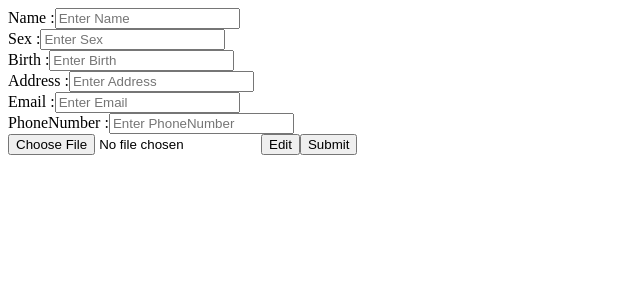
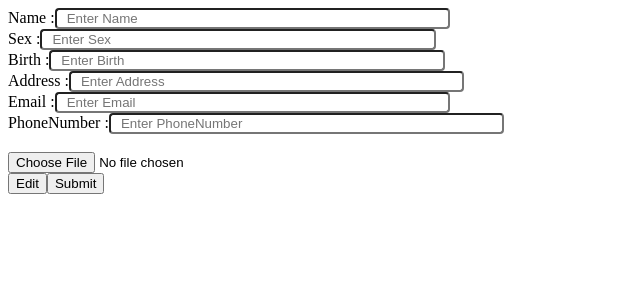
Before and after one commit to nthGH1030/CV-generator, a React (Create React App) app: page / in a window 1280 px wide. Shown: the top 300 px of the page, without its empty margins (0-640 px from the left). Built offline with nearby package versions, Linux system fonts and the light colour scheme.

Commit message:
styling input field

```diff
--- a/src/components/Background.js
+++ b/src/components/Background.js
@@ -33,13 +33,15 @@ export default function Background() {
             />
         ))}
 
-
+        <br />
         <ProfilePic
             onChange = {(e) => setProfilePic(e.target.files[0])
             }
             isEditing = {isEditing}
+        />
+        <br />
 
-        />
+
 
         <EditBtn
             handleEdit = {() => setEditing(true)}
@@ -113,7 +115,7 @@ function ProfileInfo({label, value, onChange, isEditing}) {
             value = {value}
             onChange = {onChange}
             placeholder = {`Enter ${label}`}
-            className = {classDisable}
+            className = {`${classDisable} inputField`}
             disabled = {!isEditing}
 
         />
@@ -132,7 +134,7 @@ function ProfilePic({onChange, isEditing}){
             type = "file"
             accept = "image/png, image/jpeg, image/gif"
             onChange = {onChange}
-            className = {classDisable}
+            className = {`${classDisable} profilePic`}
             disabled = {!isEditing}
         />
         </>
--- a/src/styles.css
+++ b/src/styles.css
@@ -2,3 +2,15 @@
   background-color: lightgray
 
 }
+
+.inputField {
+  width: 30%;
+  padding-left: 10px;
+  border-radius: 4px;
+
+}
+
+.profilePic {
+  right : 10%;
+
+}
```
